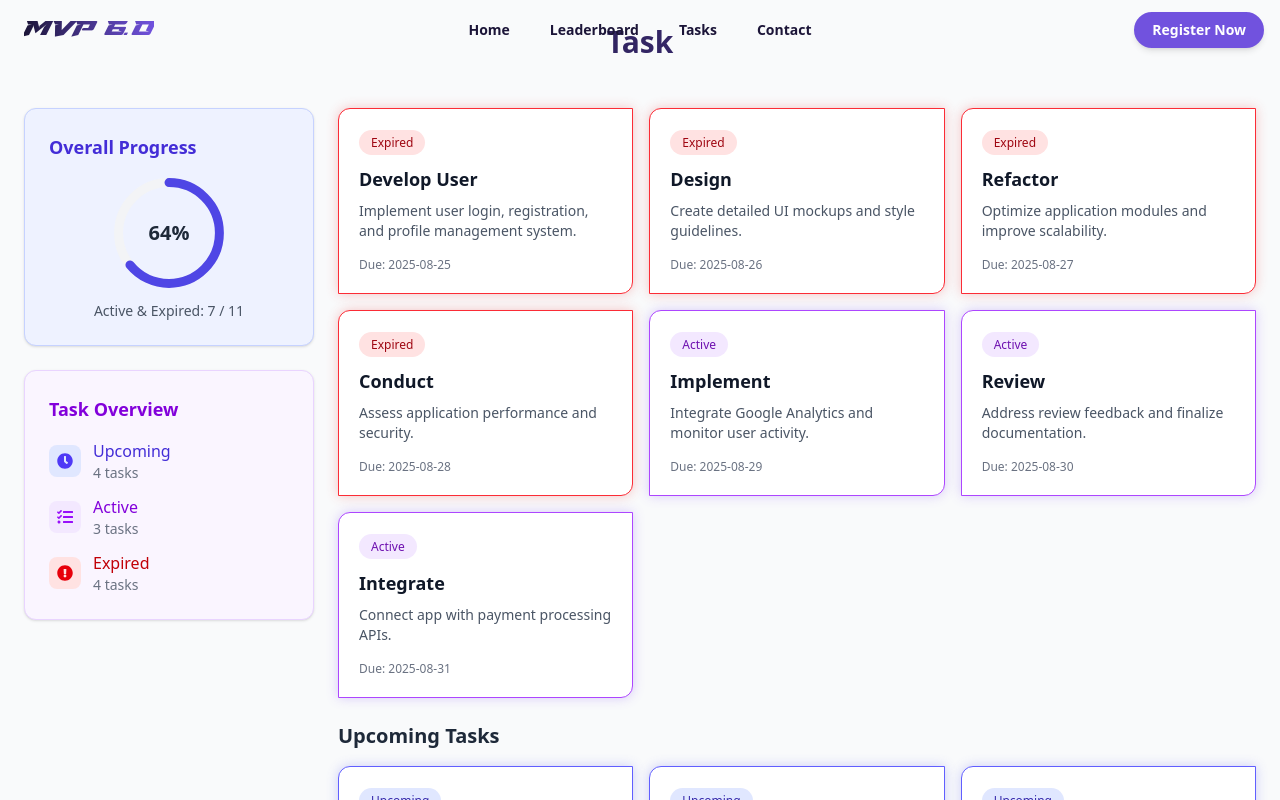
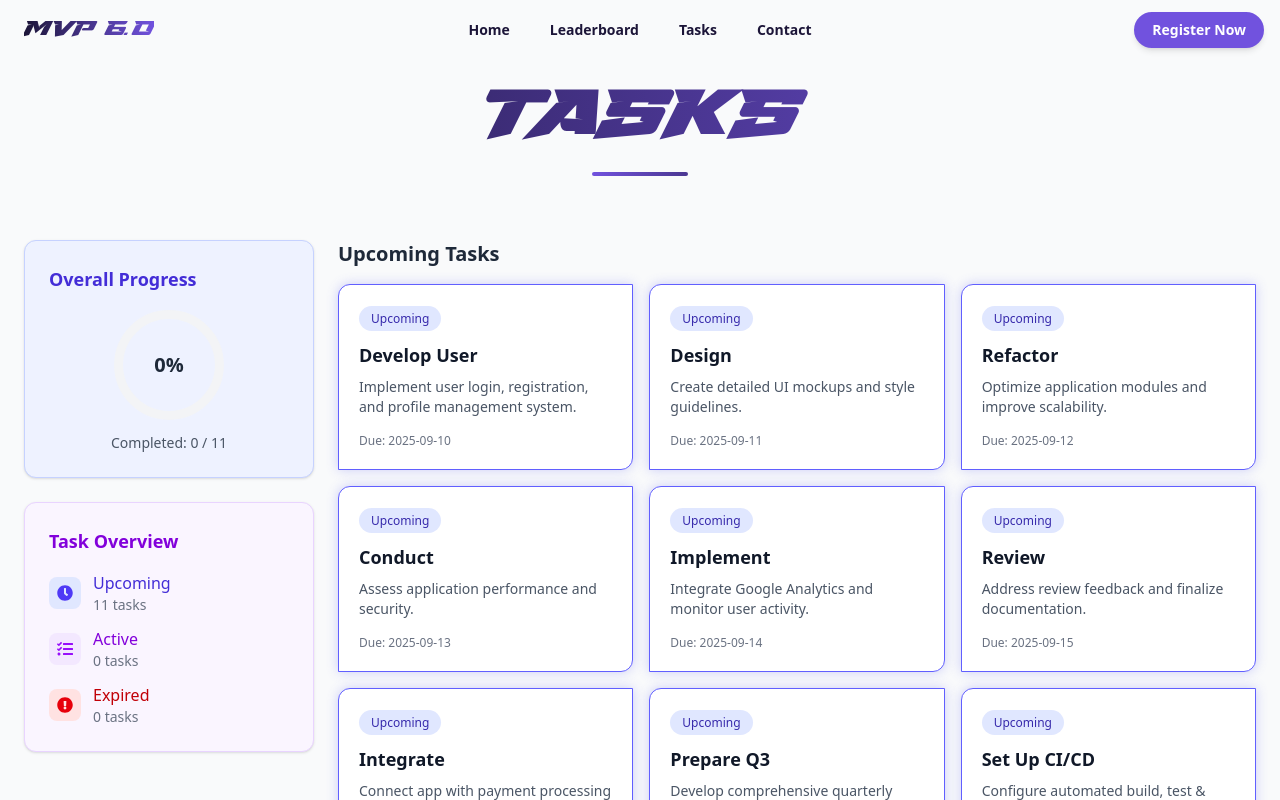
Before and after one commit to cecieee/mvp_6, a React (Vite) app: page /tasks in a window 1280 px wide. Shown: the top 800 px of the page. Built offline with nearby package versions, Linux system fonts and the light colour scheme; a web font is replaced by a local one.

Commit message:
Fixed Tasks page title and made task dynamically updating

```diff
--- a/src/pages/Tasks.jsx
+++ b/src/pages/Tasks.jsx
@@ -8,45 +8,45 @@ export default function Tasks() {
     active: [
       {
         title: "Develop User",
-        status: "Active",
+        status: "Upcoming",
         desc: "Implement user login, registration, and profile management system.",
-        due: "2025-08-25",
+        due: "2025-09-10",
       },
       {
         title: "Design",
-        status: "Active",
+        status: "Upcoming",
         desc: "Create detailed UI mockups and style guidelines.",
-        due: "2025-08-26",
+        due: "2025-09-11",
       },
       {
         title: "Refactor",
-        status: "Active",
+        status: "Upcoming",
         desc: "Optimize application modules and improve scalability.",
-        due: "2025-08-27",
+        due: "2025-09-12",
       },
       {
         title: "Conduct",
-        status: "Active",
+        status: "Upcoming",
         desc: "Assess application performance and security.",
-        due: "2025-08-28",
+        due: "2025-09-13",
       },
       {
         title: "Implement",
-        status: "Active",
+        status: "Upcoming",
         desc: "Integrate Google Analytics and monitor user activity.",
-        due: "2025-08-29",
+        due: "2025-09-14",
       },
       {
         title: "Review",
-        status: "Active",
+        status: "Upcoming",
         desc: "Address review feedback and finalize documentation.",
-        due: "2025-08-30",
+        due: "2025-09-15",
       },
       {
         title: "Integrate",
-        status: "Active",
+        status: "Upcoming",
         desc: "Connect app with payment processing APIs.",
-        due: "2025-08-31",
+        due: "2025-09-16",
       },
     ],
     upcoming: [
@@ -54,25 +54,25 @@ export default function Tasks() {
         title: "Prepare Q3",
         status: "Upcoming",
         desc: "Develop comprehensive quarterly roadmap.",
-        due: "2025-09-01",
+        due: "2025-09-17",
       },
       {
         title: "Set Up CI/CD",
         status: "Upcoming",
         desc: "Configure automated build, test & deployment pipelines.",
-        due: "2025-09-02",
+        due: "2025-09-18",
       },
       {
         title: "Update Project",
         status: "Upcoming",
         desc: "Release updates and bug fixes.",
-        due: "2025-09-03",
+        due: "2025-09-19",
       },
       {
         title: "Plan Next",
         status: "Upcoming",
         desc: "Organize priorities for next development sprint.",
-        due: "2025-09-04",
+        due: "2025-09-20",
       },
     ],
   };
@@ -84,17 +84,30 @@ export default function Tasks() {
 
   const normalizeStatus = (task) => {
     const dueDate = normalizeDate(new Date(task.due));
+
+    // If task is originally upcoming, keep it upcoming
     if (task.status === "Upcoming") return { ...task, status: "Upcoming" };
-    return dueDate < todayNormalized
-      ? { ...task, status: "Expired" }
-      : { ...task, status: "Active" };
+
+    // For active tasks, check if they're expired
+    if (dueDate < todayNormalized) {
+      return { ...task, status: "Expired" };
+    }
+
+    return { ...task, status: "Active" };
   };
 
   const allActive = tasks.active.map(normalizeStatus);
   const allUpcoming = tasks.upcoming.map(normalizeStatus);
 
-  const totalTasks = allActive.length + allUpcoming.length;
-  const progress = totalTasks ? Math.round((allActive.length / totalTasks) * 100) : 0;
+  // Separate tasks by their actual status from both arrays
+  const allTasks = [...allActive, ...allUpcoming];
+  const activeTasks = allTasks.filter((t) => t.status === "Active");
+  const upcomingTasks = allTasks.filter((t) => t.status === "Upcoming");
+  const expiredTasks = allTasks.filter((t) => t.status === "Expired");
+
+  const totalTasks = allTasks.length;
+  const completedTasks = activeTasks.length + expiredTasks.length; // Tasks that have been worked on
+  const progress = totalTasks ? Math.round((completedTasks / totalTasks) * 100) : 0;
 
   const radius = 45;
   const circumference = 2 * Math.PI * radius;
@@ -118,16 +131,24 @@ export default function Tasks() {
   return (
     <div className="min-h-screen bg-gray-50 text-gray-900 p-6">
       {/* Center aligned title with gradient */}
+      <div className="text-center pt-16 pb-8 px-4">
         <h1
-        className="text-3xl font-bold mb-12 text-center"
+          className="text-4xl sm:text-5xl md:text-6xl lg:text-6xl font-bold mb-6"
           style={{
-          background: "linear-gradient(90deg, #1B1436, #4B3791)",
+            fontFamily: "Frontline, sans-serif",
+            background: "linear-gradient(90deg, #1C1538 0%, #7152DE 100%)",
             WebkitBackgroundClip: "text",
             WebkitTextFillColor: "transparent",
+            backgroundClip: "text",
+            letterSpacing: "2px",
           }}
         >
-        Task
+          TASKS
         </h1>
+
+        {/* Decorative line */}
+        <div className="w-24 h-1 bg-gradient-to-r from-[#7152DE] to-[#4B3791] mx-auto rounded-full mb-8"></div>
+      </div>
 
       <div className="grid grid-cols-1 lg:grid-cols-4 gap-6">
         {/* Sidebar */}
@@ -158,7 +179,7 @@ export default function Tasks() {
                 </span>
               </div>
               <p className="text-gray-600 text-sm">
-                Active & Expired: {allActive.length} / {totalTasks}
+                Completed: {completedTasks} / {totalTasks}
               </p>
             </div>
           </div>
@@ -173,7 +194,7 @@ export default function Tasks() {
                 </div>
                 <div>
                   <p className="font-medium text-indigo-700">Upcoming</p>
-                  <p className="text-sm text-gray-500">{allUpcoming.length} tasks</p>
+                  <p className="text-sm text-gray-500">{upcomingTasks.length} tasks</p>
                 </div>
               </li>
               <li className="flex items-center gap-3 text-gray-700">
@@ -182,9 +203,7 @@ export default function Tasks() {
                 </div>
                 <div>
                   <p className="font-medium text-purple-700">Active</p>
-                  <p className="text-sm text-gray-500">
-                    {allActive.filter((t) => t.status === "Active").length} tasks
-                  </p>
+                  <p className="text-sm text-gray-500">{activeTasks.length} tasks</p>
                 </div>
               </li>
               <li className="flex items-center gap-3 text-gray-700">
@@ -193,9 +212,7 @@ export default function Tasks() {
                 </div>
                 <div>
                   <p className="font-medium text-red-700">Expired</p>
-                  <p className="text-sm text-gray-500">
-                    {allActive.filter((t) => t.status === "Expired").length} tasks
-                  </p>
+                  <p className="text-sm text-gray-500">{expiredTasks.length} tasks</p>
                 </div>
               </li>
             </ul>
@@ -204,10 +221,12 @@ export default function Tasks() {
 
         {/* Main Section */}
         <div className="lg:col-span-3 space-y-6">
-          {/* Active & Expired Tasks */}
+          {/* Active Tasks */}
+          {activeTasks.length > 0 && (
             <div>
+              <h2 className="text-xl font-bold mb-4 text-gray-800">Active Tasks</h2>
               <div className="grid grid-cols-1 md:grid-cols-2 xl:grid-cols-3 gap-4">
-              {allActive.map((task, index) => (
+                {activeTasks.map((task, index) => (
                   <div
                     key={index}
                     className={`bg-white p-5 border rounded-tl-xl rounded-br-xl transition-shadow duration-300 ${borderShadowStyles[task.status]}`}
@@ -222,12 +241,14 @@ export default function Tasks() {
                 ))}
               </div>
             </div>
+          )}
 
           {/* Upcoming Tasks */}
+          {upcomingTasks.length > 0 && (
             <div>
               <h2 className="text-xl font-bold mb-4 text-gray-800">Upcoming Tasks</h2>
               <div className="grid grid-cols-1 md:grid-cols-2 xl:grid-cols-3 gap-4">
-              {allUpcoming.map((task, index) => (
+                {upcomingTasks.map((task, index) => (
                   <div
                     key={index}
                     className={`bg-white p-5 border rounded-tl-xl rounded-br-xl transition-shadow duration-300 ${borderShadowStyles[task.status]}`}
@@ -242,6 +263,29 @@ export default function Tasks() {
                 ))}
               </div>
             </div>
+          )}
+
+          {/* Expired Tasks */}
+          {expiredTasks.length > 0 && (
+            <div>
+              <h2 className="text-xl font-bold mb-4 text-gray-800">Expired Tasks</h2>
+              <div className="grid grid-cols-1 md:grid-cols-2 xl:grid-cols-3 gap-4">
+                {expiredTasks.map((task, index) => (
+                  <div
+                    key={index}
+                    className={`bg-white p-5 border rounded-tl-xl rounded-br-xl transition-shadow duration-300 ${borderShadowStyles[task.status]}`}
+                  >
+                    <span className={`px-3 py-1 text-xs font-medium rounded-full ${statusStyles[task.status]}`}>
+                      {task.status}
+                    </span>
+                    <h3 className="text-lg font-semibold mt-3 mb-2 text-gray-900">{task.title}</h3>
+                    <p className="text-gray-600 text-sm mb-4">{task.desc}</p>
+                    <div className="text-xs text-gray-500">Due: {task.due}</div>
+                  </div>
+                ))}
+              </div>
+            </div>
+          )}
         </div>
       </div>
     </div>
```
Lines whose indentation alone changed are shown as unchanged.
